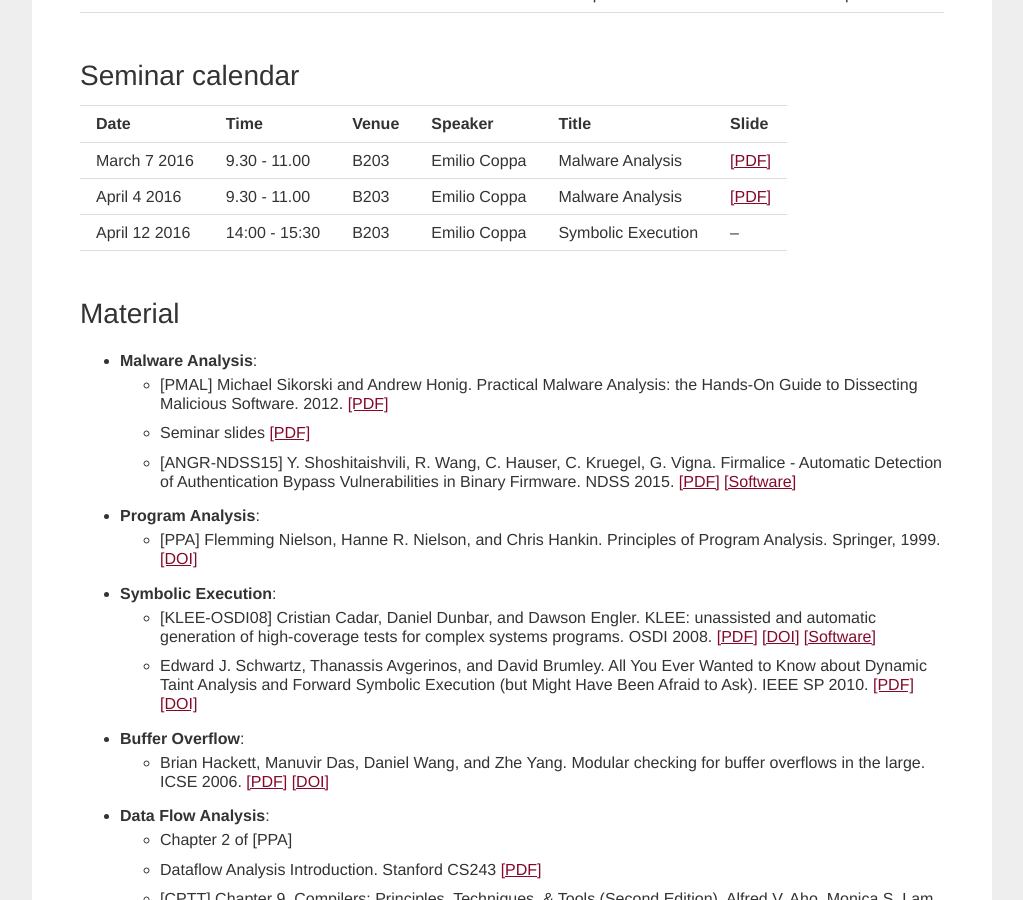
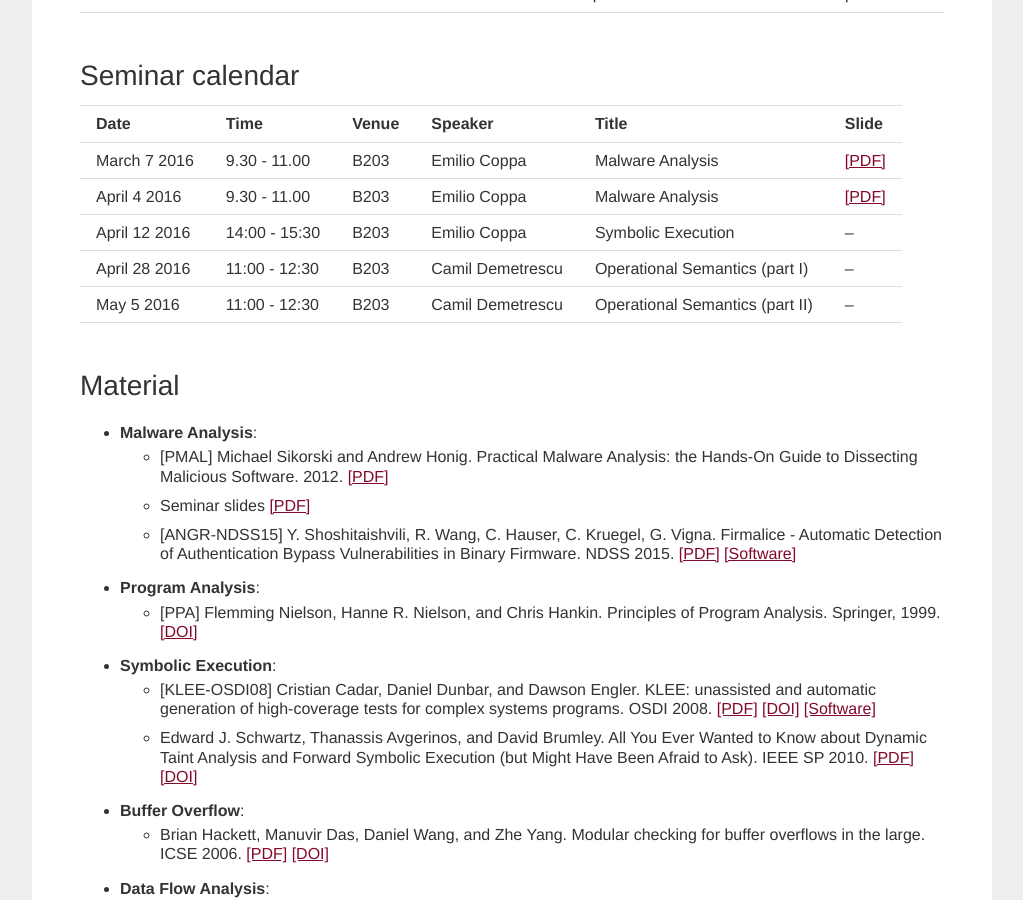
Before and after one commit to season-lab/season-lab.github.io, a Jekyll site: the page built from excellence.md, in a window 1280 px wide and 900 px high, scrolled down 702 px. Shown: the whole window, without its empty margins (128-1151 px from the left). Built offline with Jekyll 4.4.1, drawn with Linux system fonts in a browser that asks for light colours.

Commit message:
Update excellence.md

```diff
--- a/excellence.md
+++ b/excellence.md
@@ -25,6 +25,8 @@
 | March 7 2016   | 9.30 - 11.00  | B203  | Emilio Coppa | Malware Analysis   | [[PDF]](https://drive.google.com/open?id=0Bw8evy6grTplSHVpUEE3dDFUOFk) |
 | April 4 2016  | 9.30 - 11.00  | B203  | Emilio Coppa | Malware Analysis   | [[PDF]](https://drive.google.com/open?id=0Bw8evy6grTplSHVpUEE3dDFUOFk) |
 | April 12 2016 | 14:00 - 15:30 | B203  | Emilio Coppa | Symbolic Execution | -- |
+| April 28 2016 | 11:00 - 12:30 | B203  | Camil Demetrescu | Operational Semantics (part I) | -- |
+| May 5 2016 | 11:00 - 12:30 | B203  | Camil Demetrescu | Operational Semantics (part II) | -- |
 
 <br />
 
```
